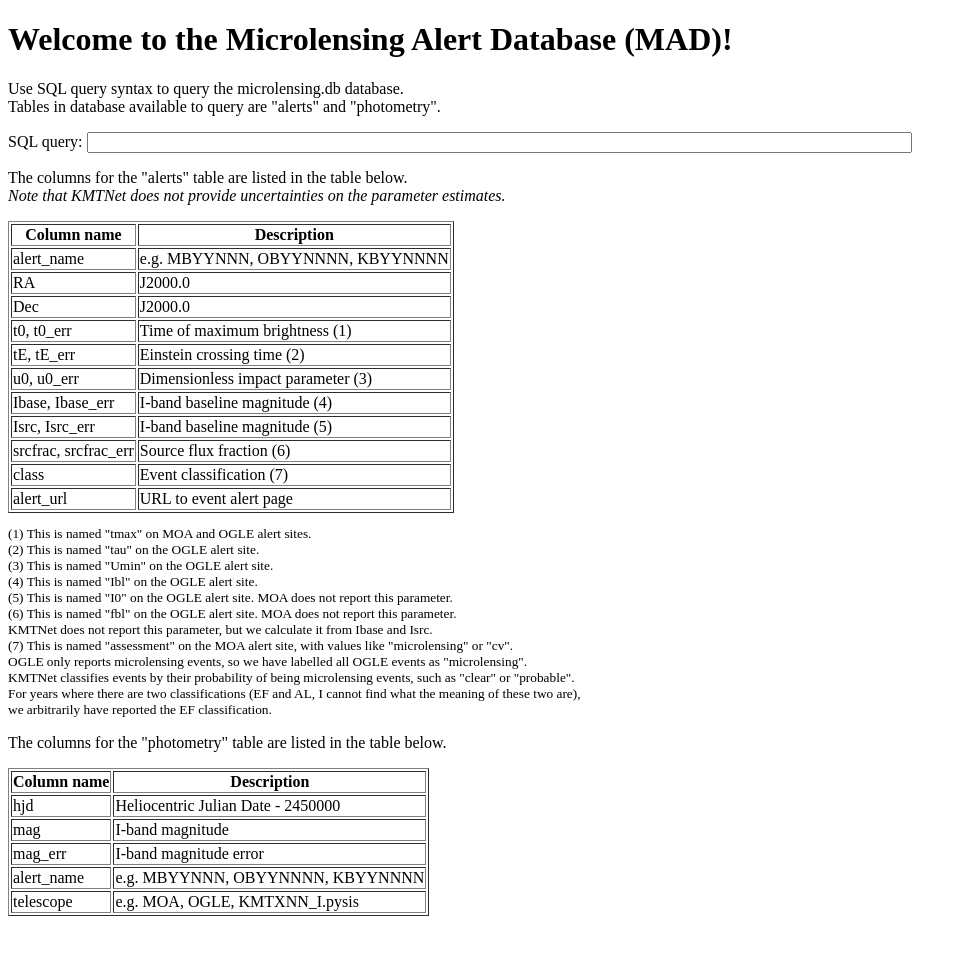
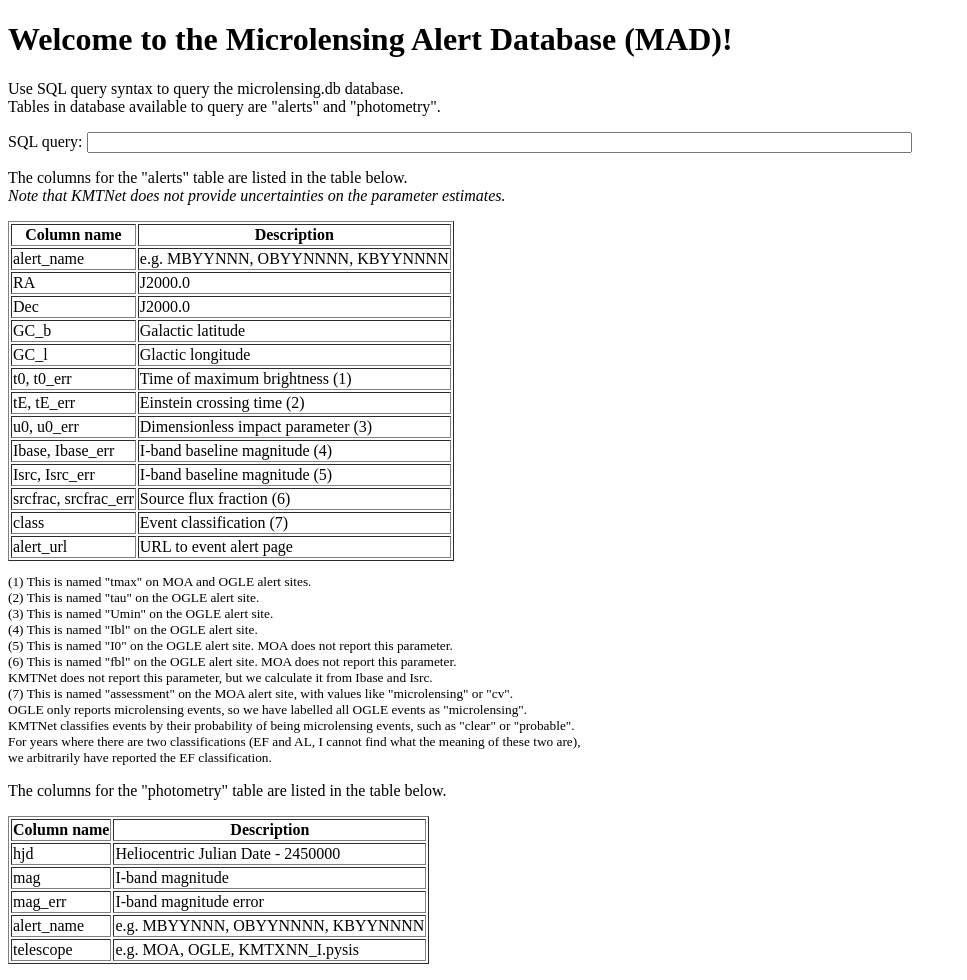
Before and after one commit to MovingUniverseLab/MAD, a Flask app: page / in a window 1280 px wide. Shown: the whole page, without its empty margins (0-967 px from the left). Before the commit the page ends 916 px from the top, so only its background shows below. Run offline with Flask 3, Linux system fonts and the light colour scheme; parts of the project's set-up code (start-up, migrations or seed data) failed here and were passed over.

Commit message:
Update query.html
add new column descriptions

```diff
--- a/templates/query.html
+++ b/templates/query.html
@@ -31,6 +31,14 @@
     <tr>
       <td>Dec</td>
       <td>J2000.0</td>
+    </tr>
+    <tr>
+      <td>GC_b</td>
+      <td>Galactic latitude</td>
+    </tr>
+    <tr>
+      <td>GC_l</td>
+      <td>Glactic longitude</td>
     </tr>
     <tr>
       <td>t0, t0_err</td>
```
